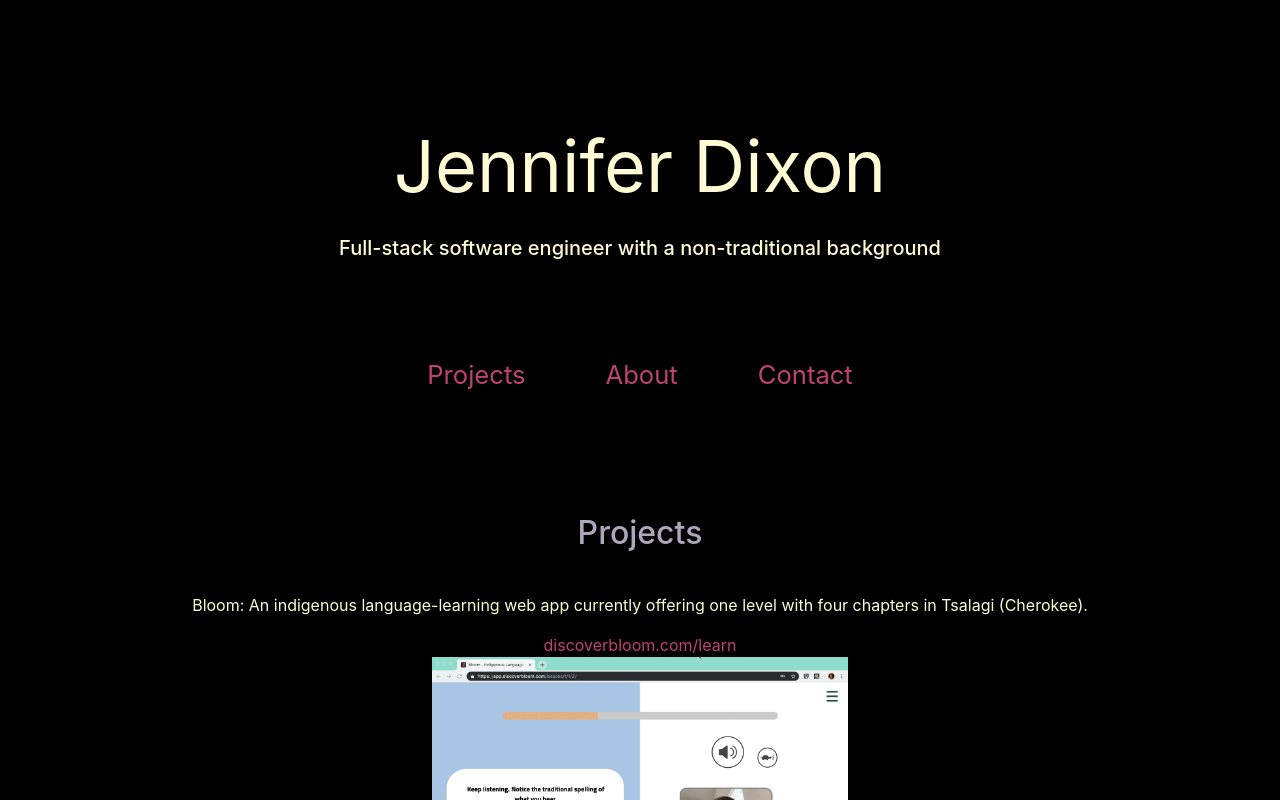
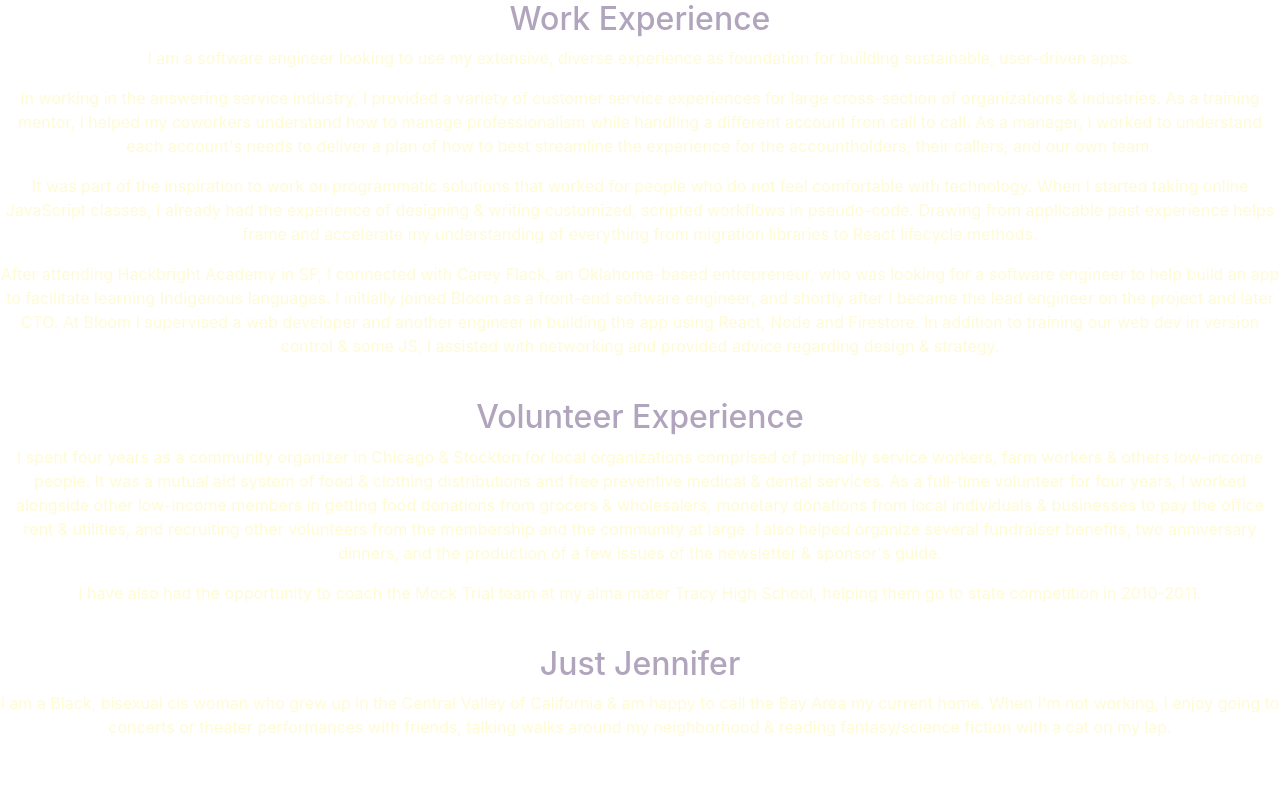
Before and after one commit to jennifro/Portfolio, a React (Create React App) app: page /about in a window 1280 px wide. Shown: the top 800 px of the page. Built offline with nearby package versions, Linux system fonts and the light colour scheme.

Commit message:
Edit path props for home route for forwarding.

```diff
--- a/src/App.js
+++ b/src/App.js
@@ -15,7 +15,7 @@ export default class App extends Component {
     return (
       <Router basename={process.env.PUBLIC_URL} >
         <div>
-          <Route path="/" component={HomePage}/>
+          <Route exact strict path="/" component={HomePage}/>
           <Route path="/about" component={About}/>
           <Route path="/projects" component={ProjectContainer}/>
           <Route path="/contact" component={Contact} />
```
